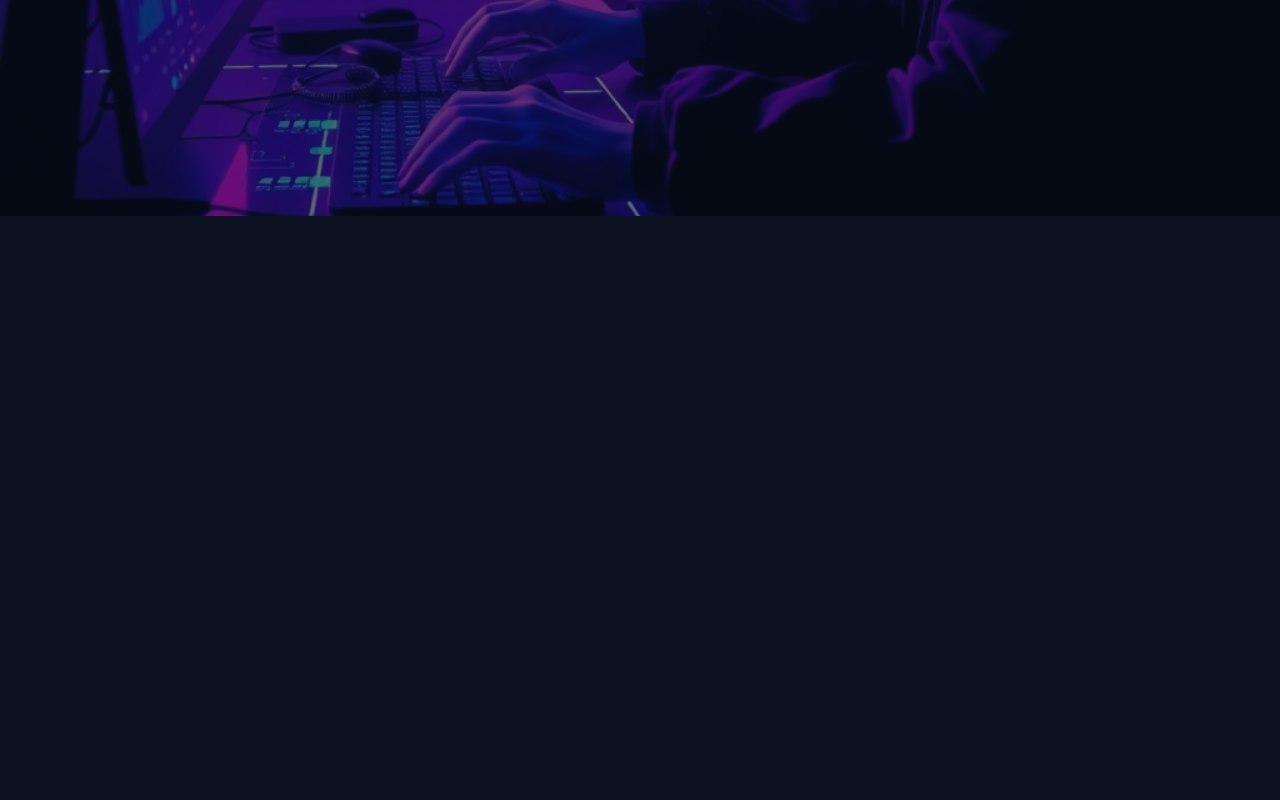
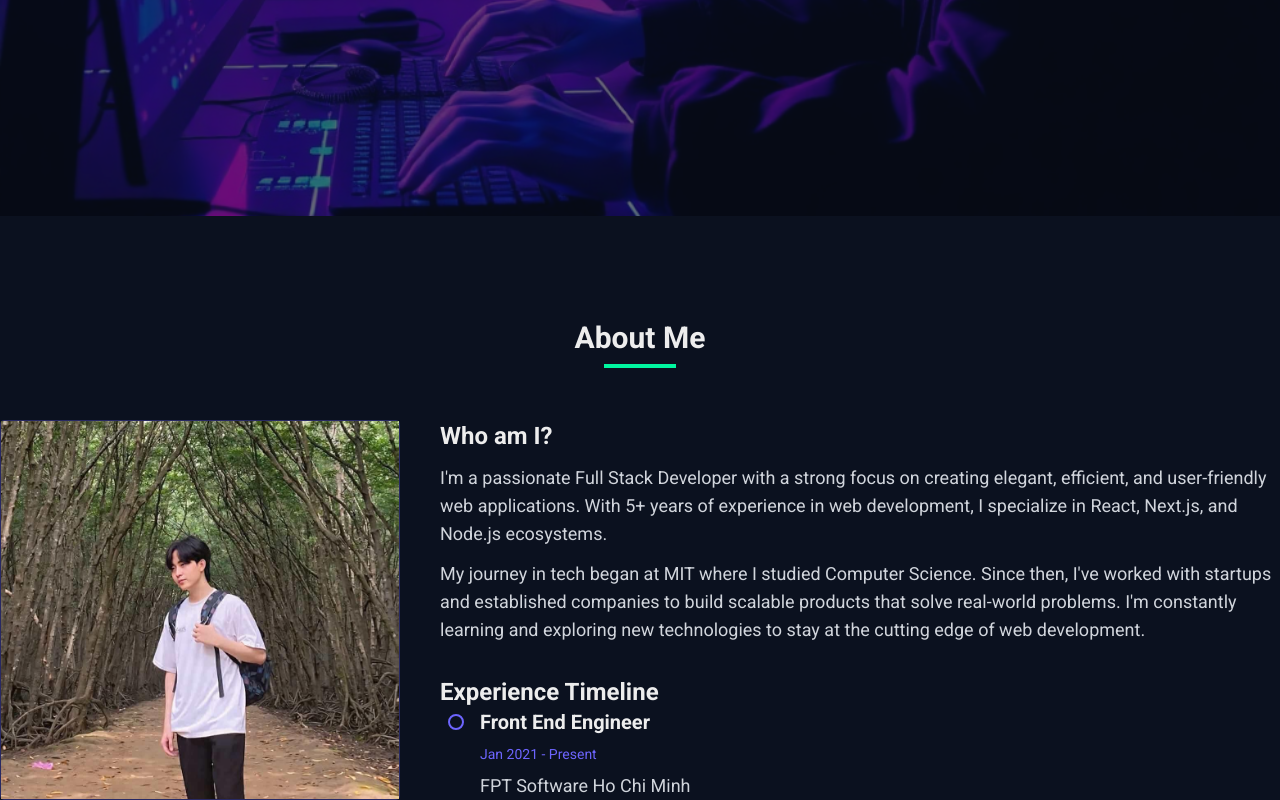
Before and after one commit to lexe-nguyenngoc/portfolio, a Next.js app: page / in a window 1280 px wide. Shown: the part 648-1448 px from the top of the page. Before the commit the page ends 864 px from the top, so only its background shows below. Built offline with nearby package versions, Linux system fonts and the light colour scheme.

Commit message:
feat: implement about me section

```diff
--- a/app/globals.css
+++ b/app/globals.css
@@ -5,6 +5,7 @@
   --foreground: #ededed;
   --primary: oklch(0.6 0.22 279.78);
   --accent: oklch(0.86 0.2 159.25);
+  --border: oklch(0.6 0.22 279.78 / 0.3);
 }
 
 @theme inline {
@@ -14,6 +15,7 @@
   --font-jetbrains-mono: var(--font-jetbrains-mono);
   --color-primary: var(--primary);
   --color-accent: var(--accent);
+  --color-border: var(--border);
 }
 
 @media (prefers-color-scheme: dark) {
@@ -24,9 +26,8 @@ html {
 }
 
 body {
-  background: var(--background);
-  color: var(--foreground);
   font-family: var(--font-roboto), Helvetica, sans-serif;
+  @apply text-lg bg-background text-foreground;
 }
 
 @utility primary-btn {
--- a/app/page.tsx
+++ b/app/page.tsx
@@ -1,4 +1,6 @@
+import AboutMe from "@/components/AboutMe";
 import Hero from "@/components/Hero";
+import SectionRenderer from "@/components/SectionRenderer";
 import Image from "next/image";
 import Link from "next/link";
 import React from "react";
@@ -13,7 +15,7 @@ const LINKS: { href: string; label: string }[] = [
 
 const Home = () => {
   return (
-    <main className="w-screen">
+    <main>
       <header className="sticky top-0 bg-background/80 z-10">
         <div className="container mx-auto p-4">
           <nav className="flex items-center">
@@ -40,6 +42,8 @@ const Home = () => {
       </header>
 
       <Hero />
+
+      <AboutMe />
     </main>
   );
 };
--- /dev/null
+++ b/components/AboutMe.tsx
@@ -0,0 +1,59 @@
+import React from "react";
+import Image from "next/image";
+
+import SectionRenderer from "./SectionRenderer";
+import { formatDate } from "@/utils/format";
+
+const TIMELINE_DATA: WorkingTimeLine[] = [
+  { startAt: new Date("1/1/2021"), finishAt: null, company: "FPT Software Ho Chi Minh", role: "Front End Engineer" }
+];
+
+const AboutMe = () => {
+  return (
+    <SectionRenderer id="about" name="About Me">
+      <div className="container mx-auto flex gap-10">
+        <div className="min-w-[400px] h-[380px] relative border-primary/30 border rounded">
+          <Image src="/avatar.jpg" fill alt="avatar" className="object-cover object-center" />
+        </div>
+        <div className="flex-1">
+          <div>
+            <h4 className="font-bold text-2xl"> Who am I?</h4>
+            <p className="mb-3 text-gray-300 my-3">
+              I'm a passionate Full Stack Developer with a strong focus on creating elegant, efficient, and
+              user-friendly web applications. With 5+ years of experience in web development, I specialize in React,
+              Next.js, and Node.js ecosystems.
+            </p>
+            <p className="text-gray-300">
+              My journey in tech began at MIT where I studied Computer Science. Since then, I've worked with startups
+              and established companies to build scalable products that solve real-world problems. I'm constantly
+              learning and exploring new technologies to stay at the cutting edge of web development.
+            </p>
+          </div>
+
+          <div className="mt-8">
+            <h4 className="font-bold text-2xl"> Experience Timeline</h4>
+
+            <div className="">
+              {TIMELINE_DATA.map((item) => (
+                <div key={item.company} className="pl-10">
+                  <div className="relative">
+                    <div className="size-4 rounded-full border-2 border-primary mr-2 absolute left-0 top-1/2 -translate-x-8 -translate-y-1/2"></div>
+                    <p className="text-xl font-bold">{item.role}</p>
+                  </div>
+
+                  <p className="text-primary text-sm my-2">
+                    {formatDate(item.startAt)} - {item.finishAt ? formatDate(item.finishAt) : "Present"}
+                  </p>
+
+                  <p className="text-gray-300">{item.company}</p>
+                </div>
+              ))}
+            </div>
+          </div>
+        </div>
+      </div>
+    </SectionRenderer>
+  );
+};
+
+export default AboutMe;
--- /dev/null
+++ b/components/SectionRenderer.tsx
@@ -0,0 +1,21 @@
+import { ReactNode } from "react";
+
+interface SectionRenderer {
+  id: string;
+  name: string;
+  children?: ReactNode;
+}
+
+const SectionRenderer = ({ id, name, children }: SectionRenderer) => {
+  return (
+    <section id={id} className="mt-24">
+      <div className="relative mb-14">
+        <h3 className="text-center text-3xl font-bold py-2">{name}</h3>
+        <div className="absolute top-full left-1/2 -translate-x-1/2 bg-accent h-1 w-18"></div>
+      </div>
+      {children}
+    </section>
+  );
+};
+
+export default SectionRenderer;
--- /dev/null
+++ b/types/global.d.ts
@@ -0,0 +1,6 @@
+interface WorkingTimeLine {
+  startAt: Date;
+  company: string;
+  finishAt: null | Date;
+  role: string;
+}
--- /dev/null
+++ b/utils/format.ts
@@ -0,0 +1,8 @@
+export const formatDate = (date?: Date | number): string => {
+  const formattedDate = new Intl.DateTimeFormat("en-US", {
+    month: "short",
+    year: "numeric"
+  }).format(date);
+
+  return formattedDate;
+};
```
Also changed, not shown: public/avatar.jpg (added).
